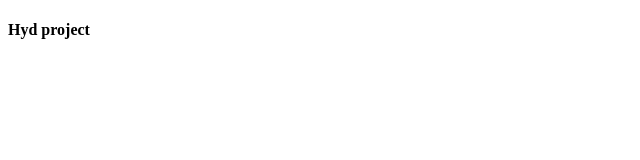
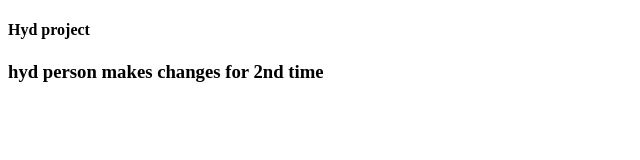
Before and after one commit to GaneshMandaloju/hyd, a plain HTML site: page index.html in a window 1280 px wide. Shown: the whole page, without its empty margins (0-640 px from the left). Drawn offline with Linux system fonts and the light colour scheme.

Commit message:
hyd person changes-2

```diff
--- a/index.html
+++ b/index.html
@@ -7,5 +7,6 @@
 </head>
 <body>
     <h4>Hyd project</h4>
+    <h3>hyd person makes changes for 2nd time</h3>
 </body>
 </html>
```
